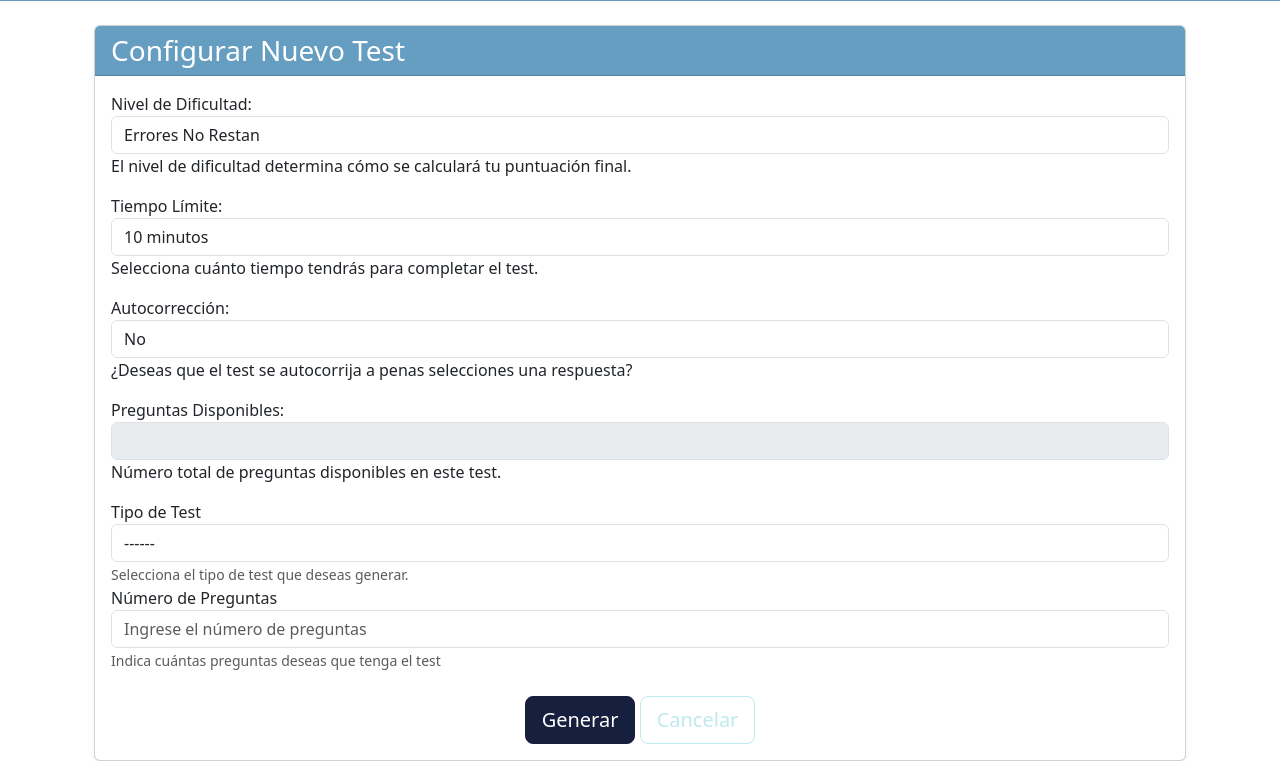
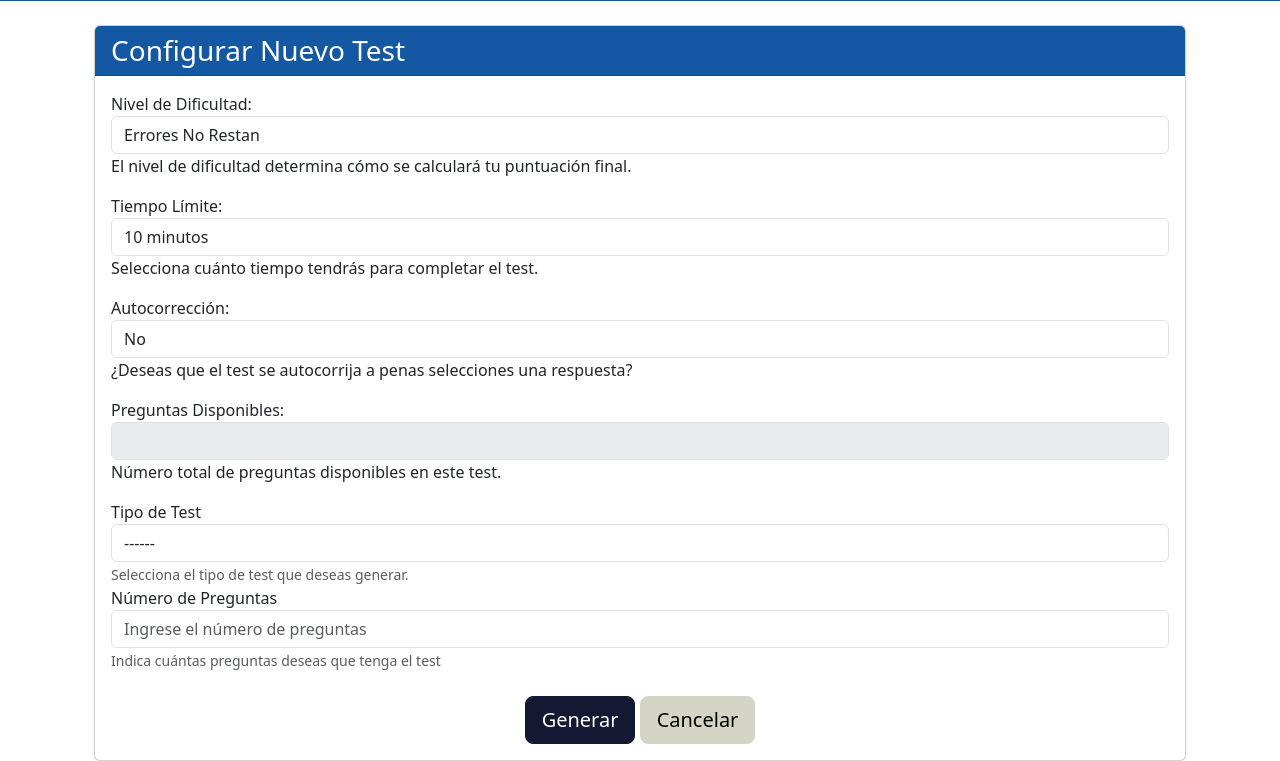
Before and after one commit to eduardoluis11/police-academy-exams-english, a Django app: template policeAcademyExams/templates/tests_clientes/configurar_nuevo_test_a_generar.html in a window 1280 px wide. Shown: the part 57-818 px from the top of the page. Run offline with Django 5.2, Linux system fonts and the light colour scheme; the template is opened without the code that fills it: values that come from a table or form of the project are taken from there, others are empty; some libraries are stand-ins or nearby versions.

Commit message:
Fixed Custom Styles for Bootstrap
I used Kyogre Primal's Color palette instead of Regice's for the btn primary, secondary, and warning colors. Also, I fixed a bug in some templates in which the secondary button (such as the "cancel" button) was too hard to read. I removed the "btn-outline-secondary", and replaced it with the "btn-secondary" class.

```diff
--- a/policeAcademyExams/templates/tests_administradores/editar_test.html
+++ b/policeAcademyExams/templates/tests_administradores/editar_test.html
@@ -76,7 +76,7 @@
         <div class="mt-4">
             <button type="button" id="add-form" class="btn btn-secondary">Añadir pregunta</button>
             <button type="submit" class="btn btn-primary">Guardar cambios</button>
-            <a href="{% url 'tests_clientes:lista_de_tests' %}" class="btn btn-outline-secondary">Cancelar</a>
+            <a href="{% url 'tests_clientes:lista_de_tests' %}" class="btn btn-secondary">Cancelar</a>
         </div>
     </form>
 </div>
--- a/policeAcademyExams/templates/tests_clientes/configurar_nuevo_test_a_generar.html
+++ b/policeAcademyExams/templates/tests_clientes/configurar_nuevo_test_a_generar.html
@@ -104,8 +104,10 @@
                     <button type="submit" class="btn btn-warning btn-lg">Generar</button>
 
                     <!-- Botón de "Cancelar". Esto hará que el usuario vuelva al menú de tests. -->
+                    {# I will remove the "btn-outline-secondary", and just use "btn-secondary" to make the button #}
+                    {# easier to read. #}
                     <a href="{% url 'tests_clientes:menu_principal_tests' %}"
-                       class="btn btn-outline-secondary btn-lg ml-2"
+                       class="btn btn-secondary btn-lg ml-2"
                     >
                         Cancelar
                     </a>
--- a/static/custom/custom-bootstrap.scss
+++ b/static/custom/custom-bootstrap.scss
@@ -52,12 +52,21 @@ new $primary and $secondary).
 
 I will use a color palette taken from Yassen Shopov's Pokemon Palette from https://www.pokemonpalette.com/. I'll
 try using Regice's color palette. However, I may change it later.
+
+I decided to use Kyogre Primal's color palette instead:
+Primary: #1457a3
+Secondary: #d5d5c6
+Accent: #141833
+
+This not only modifies the color for the btn-primary class, but all of other Boostrap classe that use the "-primary",
+"-secondary", and "-warning" classes (for instance, "bg-primary" and "bg-secondary", which is used for the navbar's
+color).
 */
 
 // Override Bootstrap variables to change these Bootstrap classes
-$primary: #669ec2; // New color for btn-primary (the "primary color" from Pokemon Palette)
-$secondary: #bfeaed; // New color for btn-secondary ("secondary color" from Pokemon Palette)
-$warning: #171f3e; // New color for btn-warning ("accent" from Pokemon Palette)
+$primary: #1457a3; // New color for btn-primary and "bg-primary" (the "primary color" from Pokemon Palette)
+$secondary: #d5d5c6; // New color for btn-secondary and "bg-secondary" ("secondary color" from Pokemon Palette)
+$warning: #141833; // New color for btn-warning and and "bg-warning" ("accent" from Pokemon Palette)
 
 
 // Import Bootstrap's variables to ensure defaults are loaded
```
Also changed, not shown: static/custom/custom-bootstrap.css, 1 other file.
